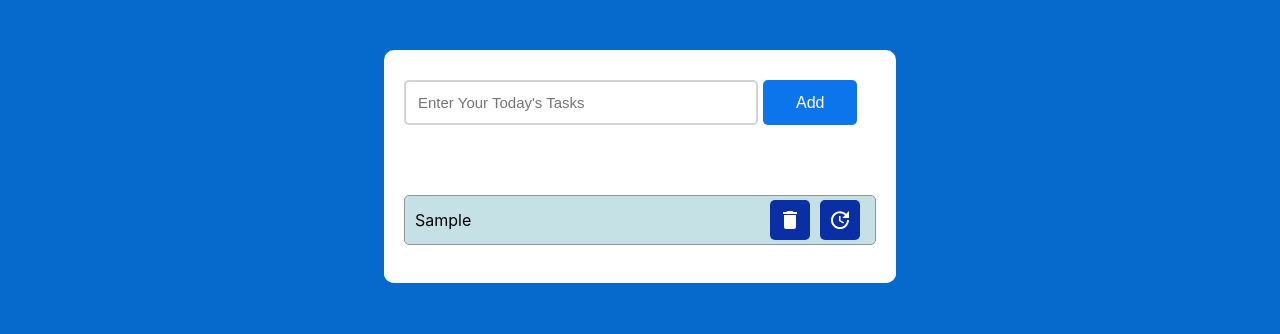
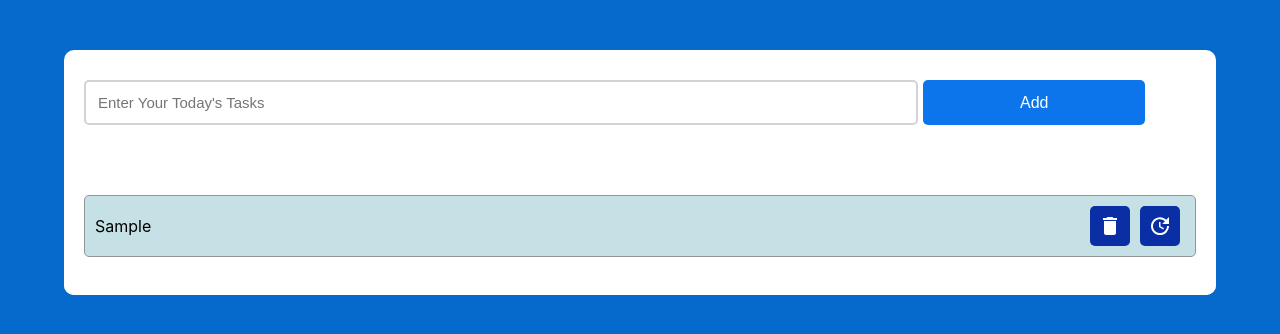
Before and after one commit to Makhdoom-Sharif/todo-repo, a React (Create React App) app: page / in a window 1280 px wide. Both pictures are taken after typing "Sample" into the empty fields and a click on the button "Add". Shown: the top 334 px of the page. Built offline with nearby package versions, Linux system fonts and the light colour scheme.

Commit message:
bug fixed

```diff
--- a/src/App.css
+++ b/src/App.css
@@ -23,6 +23,12 @@ body{
   width: 90%;
   margin: 15px
  }
+}
+
+@media screen and (min-width:760px){
+.container{
+  width: 90%;
+}
 }
 
 #newtask{
@@ -76,7 +82,7 @@ body{
 }
 .task{
   background-color: #c5e1e6;
-  height: 50px;
+  /* height: 50px; */
   margin-bottom: 8px;
   padding: 5px 10px;
   display: flex;
@@ -102,3 +108,18 @@ body{
   outline: none;
   margin: 5px;
 }
+.buttons{
+  width: 40%;
+  display: flex;
+  justify-content: flex-end;
+
+}
+
+.text p {
+  word-break: break-all
+
+}
+
+/* .main ul li p {
+  max-width: 50px;
+} */
--- a/src/Component/Todoapp.jsx
+++ b/src/Component/Todoapp.jsx
@@ -69,7 +69,7 @@ const error = ()=>{
 
         <form onSubmit={(e) => submitHandler(e)}>
         <div id="newtask">
-          <input  placeholder="Enter Your Today's Tasks" value={text}
+          <input multiple  placeholder="Enter Your Today's Tasks" value={text}
             onChange={(e) => setText(e.target.value)}></input>
 
         <button style={{marginLeft:"5px"}}  type="submit" >
@@ -86,13 +86,18 @@ const error = ()=>{
 
 
 
-        <div>
+        <div className='main'>
           <ul  className='tasks'>
             {todoList.map((item, index) => {
               return (
 
                 <li className='task'  key={index}>
-                  {item}
+                  <div className='text'>
+                    <p>
+                    {item}
+                    </p>
+
+                  </div>
                   <div className='buttons'>
                   <IconButton aria-label="Add" disabled={disable} onClick={() => deleteItem(index)}>
                     <DeleteIcon />
```
